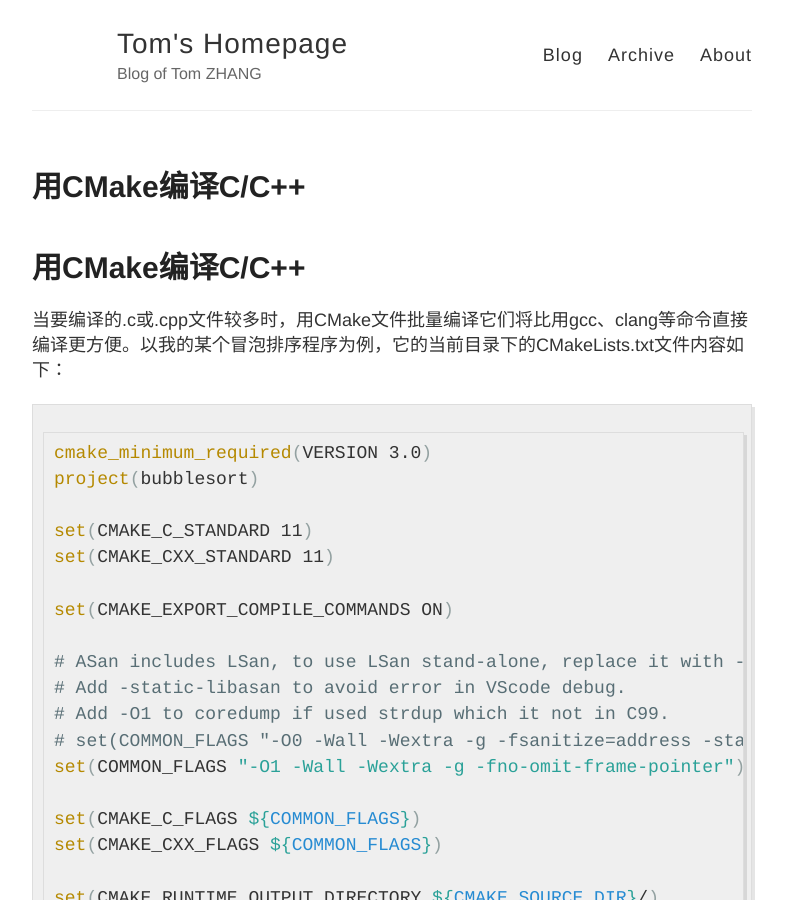
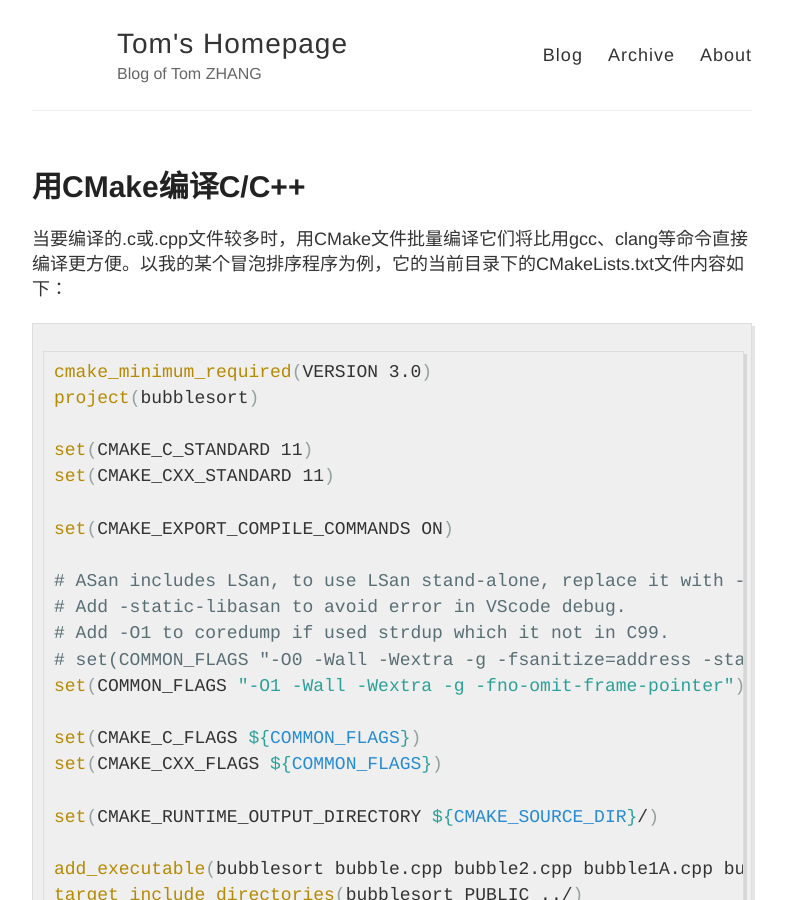
Before and after one commit to Tom20200112/Tom20200112.github.io, a Jekyll site: the page built from _posts/2022-2-12-用CMake编译C:C++.md, in a window 1280 px wide and 900 px high. Shown: the whole window, without its empty margins (248-1034 px from the left). Built offline with Jekyll 4.4.1, drawn with Linux system fonts in a browser that asks for light colours.

Commit message:
Update 2022-2-12-用CMake编译C:C++.md

```diff
--- a/_posts/2022-2-12-用CMake编译C:C++.md
+++ b/_posts/2022-2-12-用CMake编译C:C++.md
@@ -2,8 +2,6 @@
 layout: post
 title: 用CMake编译C/C++
 ---
-
-# 用CMake编译C/C++
 
 当要编译的.c或.cpp文件较多时，用CMake文件批量编译它们将比用gcc、clang等命令直接编译更方便。以我的某个冒泡排序程序为例，它的当前目录下的CMakeLists.txt文件内容如下：
 
```
